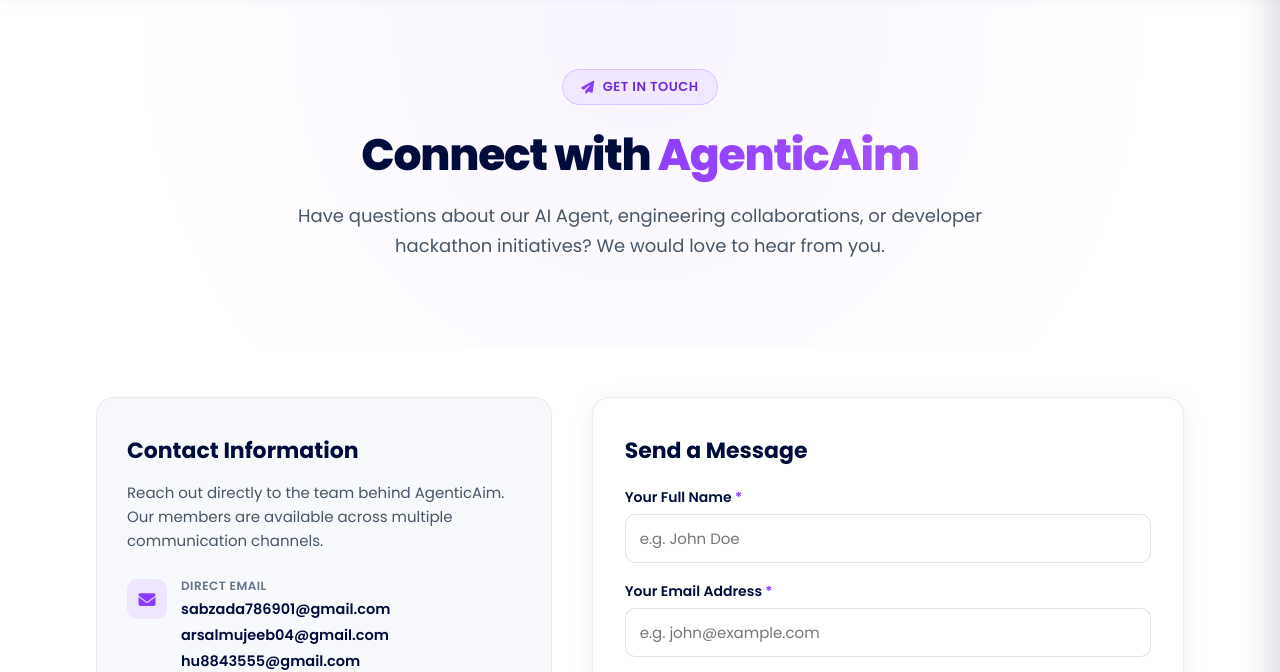
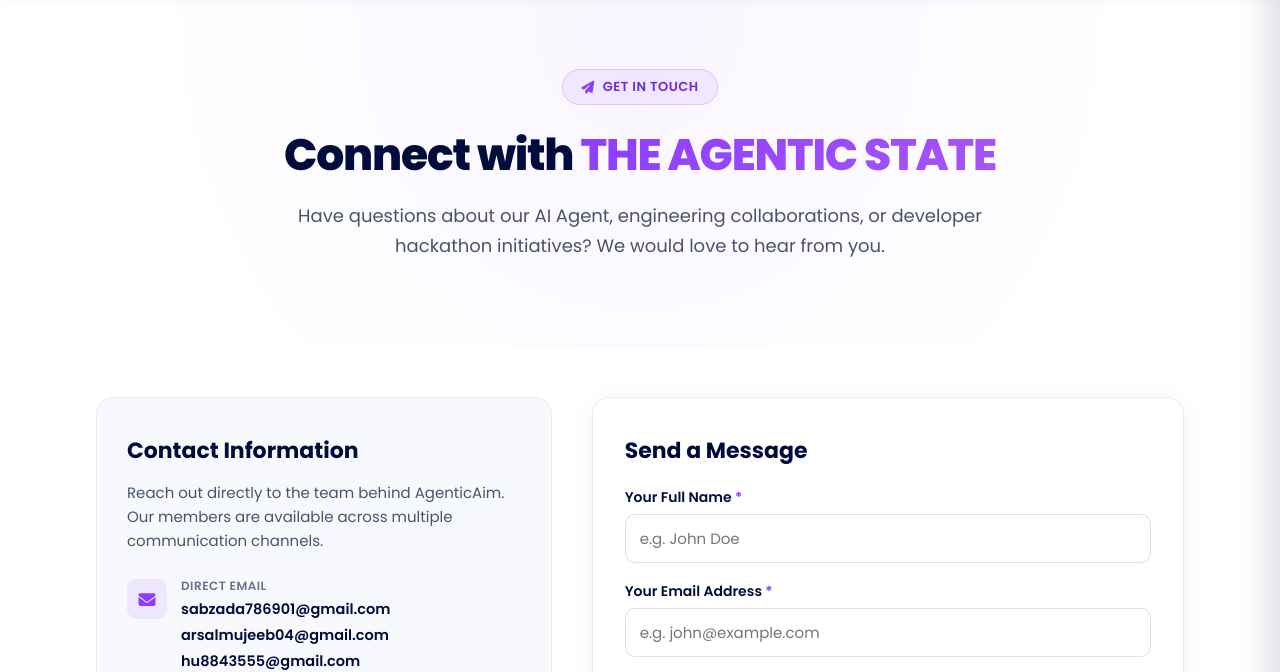
Before and after one commit to sabzada786901-svg/Web_for_agent, a website: page contact.html in a window 1280 px wide. Shown: the part 78-750 px from the top of the page. Drawn offline with Linux system fonts and the light colour scheme.

Commit message:
set team name in contact.html and index.html to "THE AGENTIC STATE" from "AgenticAim State"

```diff
--- a/contact.html
+++ b/contact.html
@@ -190,7 +190,7 @@
                     <i class="fa-solid fa-paper-plane"></i> Get in Touch
                 </div>
                 <h1 class="hero-title animate-load-heading">
-                    Connect with <span class="gradient-text">AgenticAim</span>
+                    Connect with <span class="gradient-text">THE AGENTIC STATE</span>
                 </h1>
                 <p class="hero-description animate-load-desc">
                     Have questions about our AI Agent, engineering collaborations, or developer hackathon initiatives? We would love to hear from you.
```
